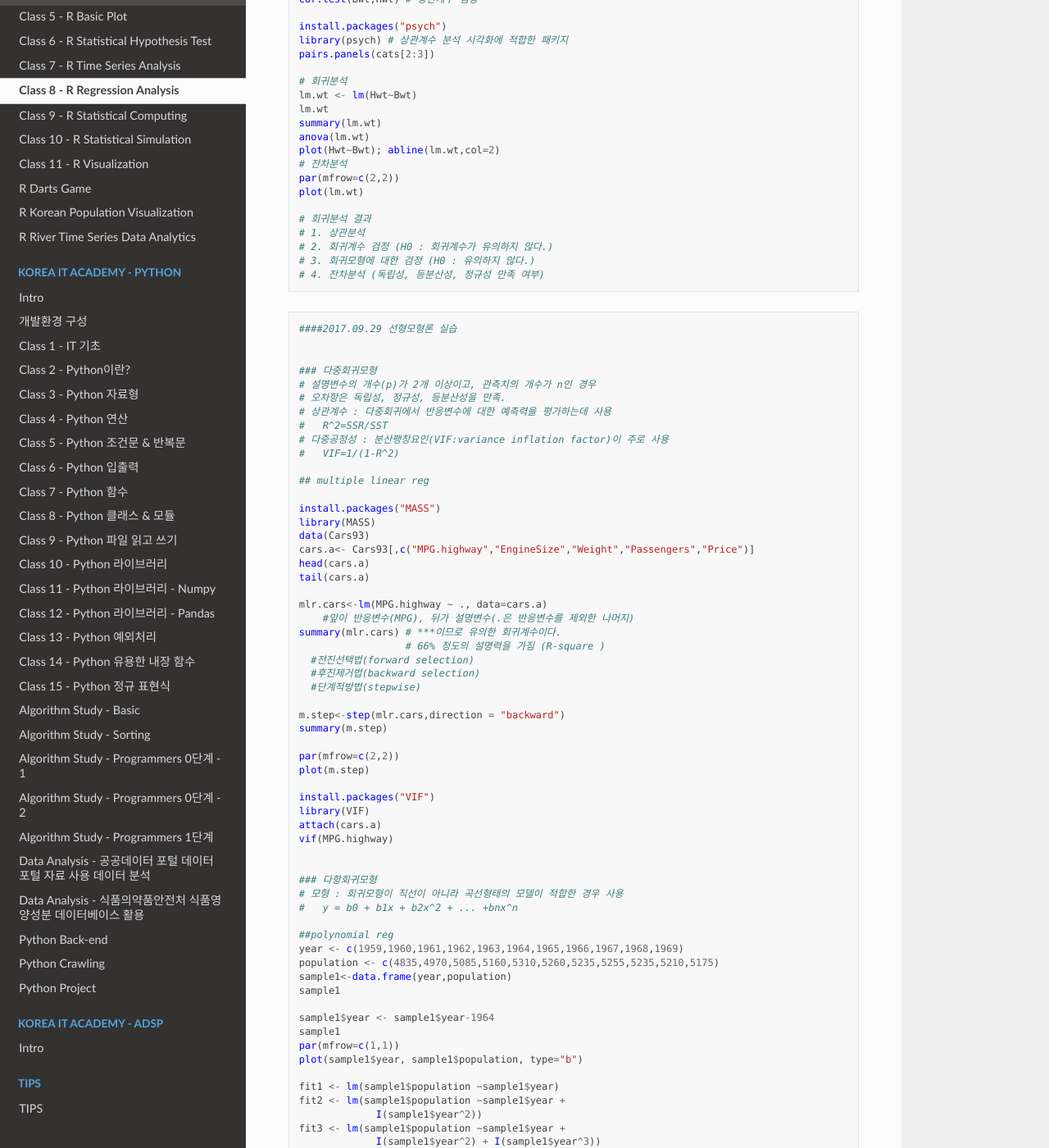
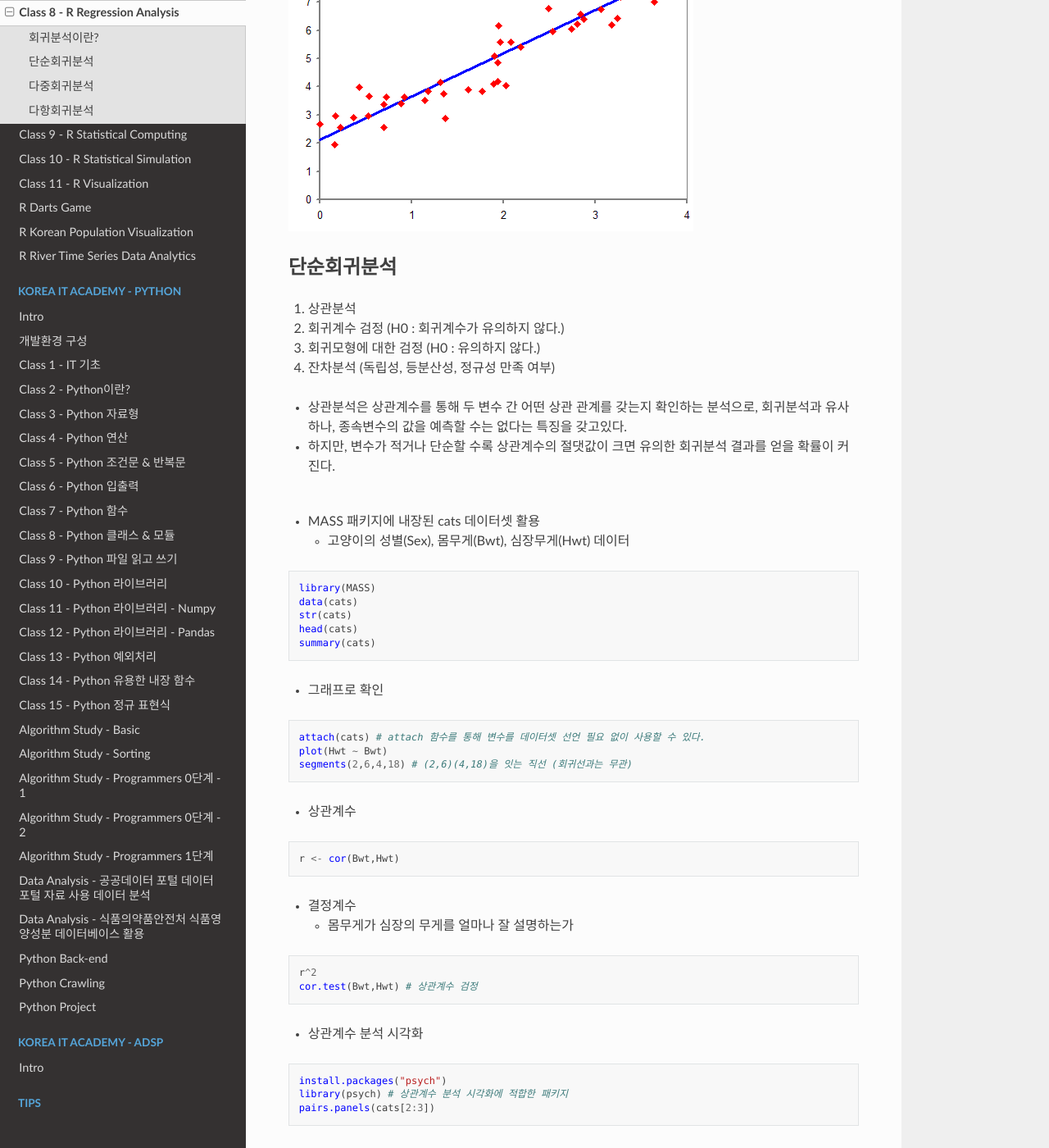
Before and after one commit to JeongSooNa/JeongSooNa-Docs, a Sphinx documentation site: the page built from docs/Korea_IT_Academy-DA/class_8.md, in a window 1280 px wide and 1400 px high, scrolled down 415 px. Shown: the whole window at 82% size. Built offline with Sphinx 7.4.7 and the Read the Docs theme 3.1.0, drawn with Linux system fonts in a browser that asks for light colours; pages that are not in the unit, such as notebooks, are missing from menus; some of the changed text lies outside the part shown.

Commit message:
update docs

````diff
--- a/docs/Korea_IT_Academy-DA/class_8.md
+++ b/docs/Korea_IT_Academy-DA/class_8.md
@@ -1,6 +1,25 @@
 # Class 8 - R Regression Analysis
 
-- 회귀분석 Data 쭉 올린 후 설명 및 분석 결과 해석 예정
+### 회귀분석이란?
+
+- 회귀분석이란 둘 이상의 변수 사이의 관계를 나타내는 선형 모델링 분석 방법으로, 독립변수로 구성된 회귀방정식을 통해 종속변수를 예측할 수 있다.
+
+![jpg](../img/lm_image.png)
+
+### 단순회귀분석
+
+1. 상관분석
+2. 회귀계수 검정 (H0 : 회귀계수가 유의하지 않다.)
+3. 회귀모형에 대한 검정 (H0 : 유의하지 않다.)
+4. 잔차분석 (독립성, 등분산성, 정규성 만족 여부)
+
+- 상관분석은 상관계수를 통해 두 변수 간 어떤 상관 관계를 갖는지 확인하는 분석으로, 회귀분석과 유사하나, 종속변수의 값을 예측할 수는 없다는 특징을 갖고있다.
+- 하지만, 변수가 적거나 단순할 수록 상관계수의 절댓값이 크면 유의한 회귀분석 결과를 얻을 확률이 커진다.
+
+<br>
+
+- MASS 패키지에 내장된 cats 데이터셋 활용
+  - 고양이의 성별(Sex), 몸무게(Bwt), 심장무게(Hwt) 데이터
 
 ```r
 library(MASS)
@@ -8,111 +27,176 @@ data(cats)
 str(cats)
 head(cats)
 summary(cats)
-#몸무게에 따라 신장의 차이가 있는지
-attach(cats)
+```
+
+- 그래프로 확인
+```r
+attach(cats) # attach 함수를 통해 변수를 데이터셋 선언 필요 없이 사용할 수 있다.
 plot(Hwt ~ Bwt)
-segments(2,6,4,18)
+segments(2,6,4,18) # (2,6)(4,18)을 잇는 직선 (회귀선과는 무관)
+```
+
+- 상관계수
+```r
 r <- cor(Bwt,Hwt)
+```
+
+- 결정계수
+  - 몸무게가 심장의 무게를 얼마나 잘 설명하는가
+```r
 r^2
 cor.test(Bwt,Hwt) # 상관계수 검정
+```
 
+- 상관계수 분석 시각화
+```r
 install.packages("psych")
 library(psych) # 상관계수 분석 시각화에 적합한 패키지
 pairs.panels(cats[2:3])
+```
 
-# 회귀분석
+- 회귀분석 진행
+
+```r
 lm.wt <- lm(Hwt~Bwt)
 lm.wt
 summary(lm.wt)
+```
+
+- 분산분석(ANOVA)으로 회귀모형이 유의한지 확인
+```r
 anova(lm.wt)
+```
+
+- 시각화
+```r
 plot(Hwt~Bwt); abline(lm.wt,col=2)
-# 잔차분석
+```
+
+- 잔차분석
+  - 잔차 vs 적합값 (선형성 가정 검토)
+  - 정규 Q-Q 플롯 (잔차 정규성 검토)
+  - Scale-Location (등분산성 확인)
+  - 잔차 vs 레버리지 (영향치 확인)
+
+```r
 par(mfrow=c(2,2))
 plot(lm.wt)
-
-# 회귀분석 결과
-# 1. 상관분석
-# 2. 회귀계수 검정 (H0 : 회귀계수가 유의하지 않다.)
-# 3. 회귀모형에 대한 검정 (H0 : 유의하지 않다.)
-# 4. 잔차분석 (독립성, 등분산성, 정규성 만족 여부)
 ```
 
+### 다중회귀분석
+
+- Multiple Linear Regression
+- 설명변수의 개수(p)가 2개 이상이고, 관측치의 개수가 n인 경우
+- 오차항은 독립성, 정규성, 등분산성을 만족.
+- 상관계수
+  - 다중회귀에서 반응변수에 대한 예측력을 평가하는데 사용
+  - R^2=SSR/SST
+- 다중공정성 : 분산팽창요인(VIF:variance inflation factor)이 주로 사용
+  - VIF=1/(1-R^2)
+
+- MASS 패키지의 Cars93 데이터셋을 사용한 다중회귀분석 진행
 ```r
-####2017.09.29 선형모형론 실습
-
-
-### 다중회귀모형
-# 설명변수의 개수(p)가 2개 이상이고, 관측치의 개수가 n인 경우
-# 오차항은 독립성, 정규성, 등분산성을 만족.
-# 상관계수 : 다중회귀에서 반응변수에 대한 예측력을 평가하는데 사용
-#   R^2=SSR/SST
-# 다중공정성 : 분산팽창요인(VIF:variance inflation factor)이 주로 사용
-#   VIF=1/(1-R^2)
-
-## multiple linear reg
-
-install.packages("MASS")
 library(MASS)
 data(Cars93)
+```
+
+- Cars93데이터 중 연비(MPG.highway)와 연관이 있을 것 같은 데이터셋 추출
+  - EngineSize(엔진 크기)
+  - Weight(무게)
+  - Passengers(승차 인원)
+  - Price(가격)
+
+```r
 cars.a<- Cars93[,c("MPG.highway","EngineSize","Weight","Passengers","Price")]
 head(cars.a)
 tail(cars.a)
+```
 
+- 다중회귀분석 진행
+  - 앞이 반응변수(MPG.highway), 뒤가 설명변수(.란 반응변수를 제외한 나머지)
+  - 회귀계수가 유의한지, R-square를 통해 설명력 확인
+```r
 mlr.cars<-lm(MPG.highway ~ ., data=cars.a)
-    #앞이 반응변수(MPG), 뒤가 설명변수(.은 반응변수를 제외한 나머지)
-summary(mlr.cars) # ***이므로 유의한 회귀계수이다.
-                  # 66% 정도의 설명력을 가짐 (R-square )
-  #전진선택법(forward selection)
-  #후진제거법(backward selection)
-  #단계적방법(stepwise)
+summary(mlr.cars)
+```
 
+- 변수 선택법에 따른 방법 확인
+  - 전진선택법(forward selection)
+  - 후진제거법(backward selection)
+  - 단계적방법(stepwise)
+```r
 m.step<-step(mlr.cars,direction = "backward")
 summary(m.step)
+```
 
+- 모델 진단 Plot 확인
+  - Residuals vs Fitted: 잔차 패턴 확인 (비선형성 여부 점검)
+  - Normal Q-Q: 잔차가 정규분포를 따르는지 확인
+  - Scale-Location: 등분산성 여부 확인
+  - Residuals vs Leverage: 영향력이 큰 관측치(outlier) 확인
+```r
 par(mfrow=c(2,2))
 plot(m.step)
+```
 
+- 다중공선성(VIF) 확인
+  - 다중공선성 : 회귀분석에서 독립변수(설명변수)들 끼리 상관관계가 너무 커 독립성 가정을 위배하는 상황
+  - 1에 가까우면 다중공선성이 없음
+  - 5 이상이면 약간 문제 있음
+  - 10 이상이면 심각한 다중공선성
+```r
 install.packages("VIF")
 library(VIF)
 attach(cars.a)
 vif(MPG.highway)
+```
 
+### 다항회귀분석
 
-### 다항회귀모형
-# 모형 : 회귀모형이 직선이 아니라 곡선형태의 모델이 적합한 경우 사용
-#   y = b0 + b1x + b2x^2 + ... +bnx^n
+- Polynomial Regression
+- 회귀모형이 직선이 아니라 곡선형태의 모델이 적합한 경우 사용
+- y = b0 + b1x + b2x^2 + ... +bnx^n
 
-##polynomial reg
+- 년도 별 인수 수 데이터 임의 생성
+```r
 year <- c(1959,1960,1961,1962,1963,1964,1965,1966,1967,1968,1969)
 population <- c(4835,4970,5085,5160,5310,5260,5235,5255,5235,5210,5175)
-sample1<-data.frame(year,population)
-sample1
+sample<-data.frame(year,population)
+sample
+```
 
-sample1$year <- sample1$year-1964
-sample1
+- 시각화
+```r
+sample$year <- sample$year-1964
+sample
 par(mfrow=c(1,1))
-plot(sample1$year, sample1$population, type="b")
+plot(sample$year, sample$population, type="b")
+```
 
-fit1 <- lm(sample1$population ~sample1$year)
-fit2 <- lm(sample1$population ~sample1$year +
-             I(sample1$year^2))
-fit3 <- lm(sample1$population ~sample1$year +
-             I(sample1$year^2) + I(sample1$year^3))
-fit2b <- lm(sample1$population ~
-              poly(sample1$year,2,raw=TRUE))
-fit3b <- lm(sample1$population ~
-              poly(sample1$year,3,raw=TRUE))
+- 다항회귀분석 진행
+```r
+fit1 <- lm(sample$population ~sample$year)
+fit2 <- lm(sample$population ~sample$year +
+             I(sample$year^2))
+fit3 <- lm(sample$population ~sample$year +
+             I(sample$year^2) + I(sample$year^3))
+fit2b <- lm(sample$population ~
+              poly(sample$year,2,raw=TRUE))
+fit3b <- lm(sample$population ~
+              poly(sample$year,3,raw=TRUE))
 
 summary(fit1)
 summary(fit2) #설명력이 좋게 나옴
 summary(fit3) #설명력이 좋게 나옴 (2차나 3차를 이용하는것이 좋다고 판단.)
-
 summary(fit2b)
 summary(fit3b)
+```
 
-plot(sample1$population ~ sample1$year)
+- 시각화
+```r
+plot(sample$population ~ sample$year)
 abline(fit3, col=2)
+```
 
-
-### 가변수(dummy variable) : 설명변수가 질적변수(숫자가 아닌것.)일 때 사용
-```
+- 가변수(dummy variable) : 설명변수가 질적변수(숫자가 아닌것.)일 때 사용
````
Also changed, not shown: docs/img/lm_image.png (added).
